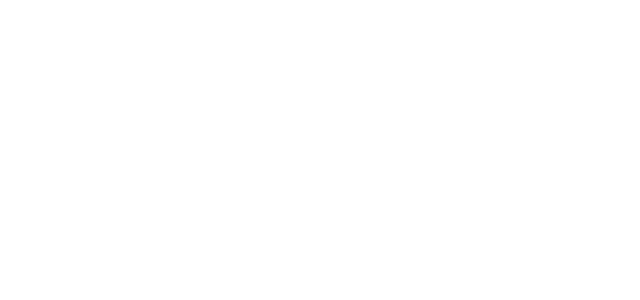
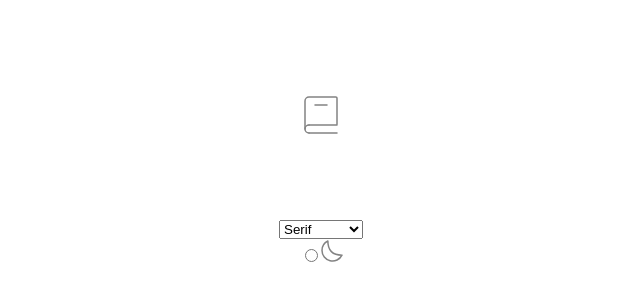
Before and after one commit to nyrellcl/dictionary-app, a React (Vite) app: page / in a window 1280 px wide. Shown: the part 230-530 px from the top of the page, without its empty margins (319-959 px from the left). Built offline with nearby package versions, Linux system fonts and the light colour scheme.

Commit message:
add logo, select dropdown, and mode switcher

```diff
--- a/src/App.tsx
+++ b/src/App.tsx
@@ -1,6 +1,7 @@
 import * as React from "react";
 import { useState } from "react";
 import { fetchDefinitions } from "./api/api";
+import logo from "./assets/images/logo.svg";
 import "./App.css";
 
 interface Definition {
@@ -25,6 +26,11 @@
     fontFamily: font,
   };
 
+  const handleModeSwitch = () => {
+    setIsLight(!isLight);
+    console.log("switch");
+  };
+
   const handleWordSearch = async (e: React.FormEvent) => {
     e.preventDefault();
 
@@ -44,8 +50,74 @@
     <main>
       <header>
         <nav>
+          <div className="logo">
+            <a href="/">
+              <img src={logo} alt="" />
+            </a>
+          </div>
 
+          <select
+            value={font}
+            onChange={handleFontChange}
+            name="font-select"
+            id="FONTS"
+            className="font-selection"
+          >
+            <option value="serif">Serif</option>
+            <option value="monospace">Mono</option>
+            <option value="sans-serif">Sans Serif</option>
+          </select>
         </nav>
+
+        {isLight ? (
+          <div className="switch-container">
+            <input
+              type="radio"
+              name="switch"
+              id="switch"
+              onClick={handleModeSwitch}
+            />
+            <svg
+              xmlns="http://www.w3.org/2000/svg"
+              width="22"
+              height="22"
+              viewBox="0 0 22 22"
+            >
+              <path
+                fill="none"
+                stroke="#838383"
+                stroke-linecap="round"
+                stroke-linejoin="round"
+                stroke-width="1.5"
+                d="M1 10.449a10.544 10.544 0 0 0 19.993 4.686C11.544 15.135 6.858 10.448 6.858 1A10.545 10.545 0 0 0 1 10.449Z"
+              />
+            </svg>
+          </div>
+        ) : (
+          <div className="switch-container">
+            <input
+              type="radio"
+              name="switch"
+              id="switch"
+              onClick={handleModeSwitch}
+            />
+            <svg
+              xmlns="http://www.w3.org/2000/svg"
+              width="22"
+              height="22"
+              viewBox="0 0 22 22"
+            >
+              <path
+                fill="none"
+                stroke="#a445ed"
+                stroke-linecap="round"
+                stroke-linejoin="round"
+                stroke-width="1.5"
+                d="M1 10.449a10.544 10.544 0 0 0 19.993 4.686C11.544 15.135 6.858 10.448 6.858 1A10.545 10.545 0 0 0 1 10.449Z"
+              />
+            </svg>
+          </div>
+        )}
       </header>
       <section>
         <form onSubmit={handleWordSearch}></form>
```
